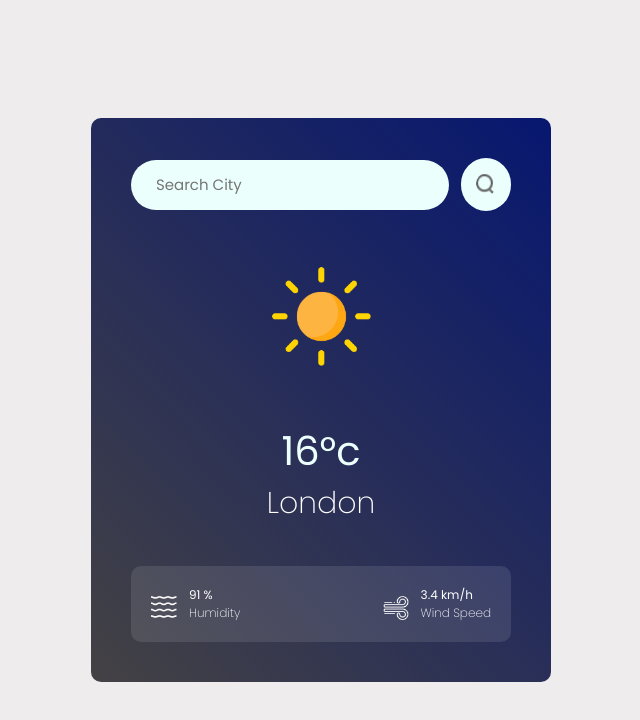
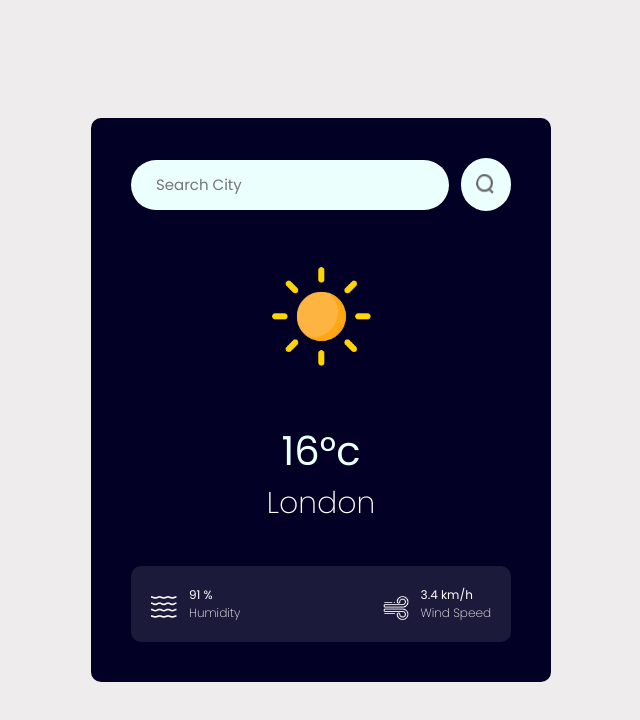
Before and after one commit to lajeesh1/weather-app, a React (Vite) app: page / in a window 1280 px wide. Shown: the top 720 px of the page, without its empty margins (319-959 px from the left). Built offline with nearby package versions, Linux system fonts and the light colour scheme.

Commit message:
css updation

```diff
--- a/src/components/Weather.css
+++ b/src/components/Weather.css
@@ -2,7 +2,8 @@
     place-self: center;
     padding: 40px;
     border-radius: 10px;
-  background-image: linear-gradient(45deg, #444244, #071770);
+  background: rgb( 2,  0, 36);
+        background: linear-gradient(51deg, rgb a( 2,  0, 36, 1) 0%,  rg ba(9 , 9, 121, 1) 35 %, r gba( 0, 212, 255, 1) 100%);
     display: flex;
     flex-direction: column;
     align-self: center;
```
Lines whose indentation alone changed are shown as unchanged.
